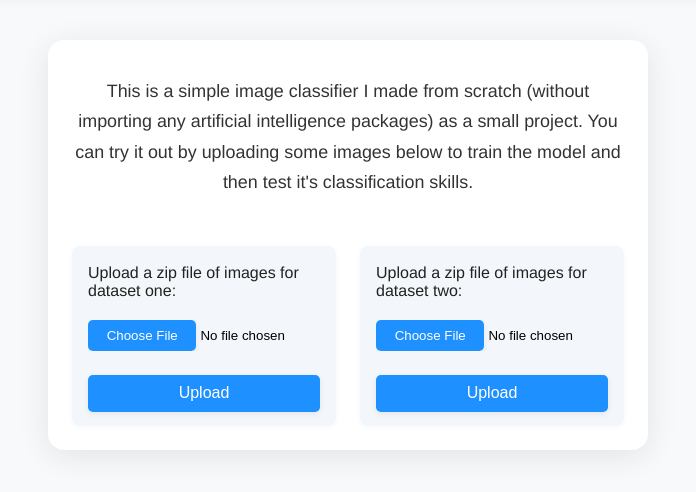
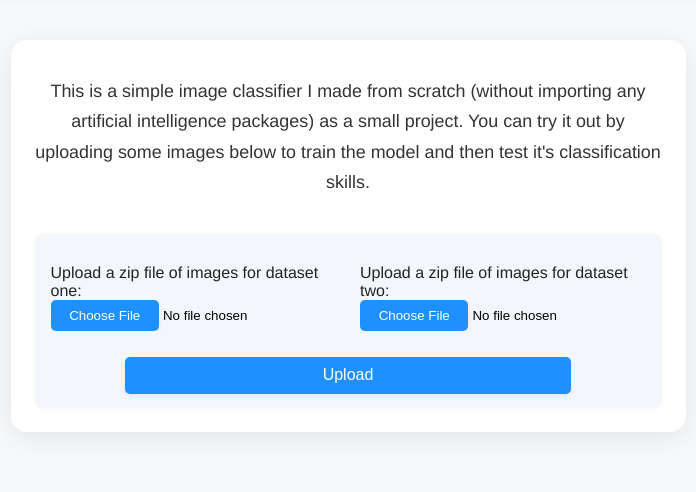
Before and after one commit to AverageApple288/Image-Classifier, a Flask app: page / in a window 1280 px wide. Shown: the part 122-614 px from the top of the page, without its empty margins (292-988 px from the left). Run offline with Flask 3, Linux system fonts and the light colour scheme; style sheets or scripts are compiled from the project's sources.

Commit message:
Cleaned up some stuff

```diff
--- a/app.py
+++ b/app.py
@@ -6,60 +6,61 @@ from flask import Flask, render_template, request
 
 app = Flask(__name__)
 
-filename1 = None
-filename2 = None
-
 @app.route('/')
 def hello_world():
     return render_template('index.html')
 
-@app.route('/upload1', methods=['POST'])
-def upload_file1():
-    uploaded_file = request.files['zipfile']
-    if uploaded_file:
-        global filename1
-        filename1 = uploaded_file.filename
-        upload_path = os.path.join(app.static_folder, 'uploads1', filename1)
-        extract_path = os.path.join(app.static_folder, 'extracted_files1')
-        os.makedirs(os.path.dirname(upload_path), exist_ok=True)
-        os.makedirs(extract_path, exist_ok=True)
-        uploaded_file.save(upload_path)
+@app.route('/upload', methods=['POST'])
+def upload_files():
+    uploaded_file1 = request.files.get('zipfile')
+    uploaded_file2 = request.files.get('zipfile2')
+    messages = []
+
+    # Dataset one
+    if uploaded_file1 and uploaded_file1.filename:
+        filename1 = uploaded_file1.filename
+        upload_path1 = os.path.join(app.static_folder, 'uploads1', filename1)
+        extract_path1 = os.path.join(app.static_folder, 'extracted_files1')
+        os.makedirs(os.path.dirname(upload_path1), exist_ok=True)
+        os.makedirs(extract_path1, exist_ok=True)
+        uploaded_file1.save(upload_path1)
         if filename1.endswith('.zip'):
-            with zipfile.ZipFile(upload_path, 'r') as zip_ref:
-                zip_ref.extractall(extract_path)
-            return render_template('index.html', message='Zip file processed and extracted.')
+            with zipfile.ZipFile(upload_path1, 'r') as zip_ref:
+                zip_ref.extractall(extract_path1)
+            messages.append('Dataset one: Zip file processed and extracted.')
         elif filename1.endswith('.tar.gz') or filename1.endswith('.tar.xz'):
             mode = 'r:gz' if filename1.endswith('.tar.gz') else 'r:xz'
-            with tarfile.open(upload_path, mode) as tar_ref:
-                tar_ref.extractall(extract_path)
-            return render_template('index.html', message=f'{os.path.splitext(filename1)[1]} file processed and extracted.')
+            with tarfile.open(upload_path1, mode) as tar_ref:
+                tar_ref.extractall(extract_path1)
+            messages.append(f'Dataset one: {os.path.splitext(filename1)[1]} file processed and extracted.')
         else:
-            return render_template('index.html', message='Invalid file type.')
-    return render_template('index.html', message='No file uploaded.')
+            messages.append('Dataset one: Invalid file type.')
+    else:
+        messages.append('Dataset one: No file uploaded.')
 
-@app.route('/upload2', methods=['POST'])
-def upload_file2():
-    uploaded_file = request.files['zipfile2']
-    if uploaded_file:
-        global filename2
-        filename2 = uploaded_file.filename
-        upload_path = os.path.join(app.static_folder, 'uploads2', filename2)
-        extract_path = os.path.join(app.static_folder, 'extracted_files2')
-        os.makedirs(os.path.dirname(upload_path), exist_ok=True)
-        os.makedirs(extract_path, exist_ok=True)
-        uploaded_file.save(upload_path)
+    # Dataset two
+    if uploaded_file2 and uploaded_file2.filename:
+        filename2 = uploaded_file2.filename
+        upload_path2 = os.path.join(app.static_folder, 'uploads2', filename2)
+        extract_path2 = os.path.join(app.static_folder, 'extracted_files2')
+        os.makedirs(os.path.dirname(upload_path2), exist_ok=True)
+        os.makedirs(extract_path2, exist_ok=True)
+        uploaded_file2.save(upload_path2)
         if filename2.endswith('.zip'):
-            with zipfile.ZipFile(upload_path, 'r') as zip_ref:
-                zip_ref.extractall(extract_path)
-            return render_template('index.html', message='Zip file processed and extracted (dataset two).')
+            with zipfile.ZipFile(upload_path2, 'r') as zip_ref:
+                zip_ref.extractall(extract_path2)
+            messages.append('Dataset two: Zip file processed and extracted.')
         elif filename2.endswith('.tar.gz') or filename2.endswith('.tar.xz'):
             mode = 'r:gz' if filename2.endswith('.tar.gz') else 'r:xz'
-            with tarfile.open(upload_path, mode) as tar_ref:
-                tar_ref.extractall(extract_path)
-            return render_template('index.html', message=f'{os.path.splitext(filename2)[1]} file processed and extracted (dataset two).')
+            with tarfile.open(upload_path2, mode) as tar_ref:
+                tar_ref.extractall(extract_path2)
+            messages.append(f'Dataset two: {os.path.splitext(filename2)[1]} file processed and extracted.')
         else:
-            return render_template('index.html', message='Invalid file type (dataset two).')
-    return render_template('index.html', message='No file uploaded (dataset two).')
+            messages.append('Dataset two: Invalid file type.')
+    else:
+        messages.append('Dataset two: No file uploaded.')
+
+    return render_template('index.html', message=' '.join(messages))
 
 if __name__ == '__main__':
     app.run()
--- a/static/styles/style.scss
+++ b/static/styles/style.scss
@@ -25,7 +25,7 @@ header {
 
 main {
   padding: 36px 24px 24px 24px;
-  max-width: 600px;
+  max-width: 675px;
   margin: 40px auto 0 auto;
   background: white;
   border-radius: 16px;
@@ -38,12 +38,18 @@ main {
   gap: 36px;
 }
 
+.upload-form {
+  display: flex;
+  flex-direction: column;
+  gap: 0;
+}
+
 .form-row {
   display: flex;
   flex-direction: row;
   gap: 24px;
   justify-content: center;
-  align-items: flex-start;
+  align-items: flex-end;
   margin-top: 12px;
 }
 
--- a/templates/index.html
+++ b/templates/index.html
@@ -15,19 +15,21 @@
                 {% endif %}
                 <p>This is a simple image classifier I made from scratch (without importing any artificial intelligence packages) as a small project. You can try it out by uploading some images below to train the model and then test it's classification skills.</p>
 
+                <form class="upload-form" action="/upload" method="POST" enctype="multipart/form-data">
                     <div class="form-row">
-                    <form action="/upload1" method="POST" enctype="multipart/form-data">
+                        <div style="flex:1">
                             <label for="zipfile">Upload a zip file of images for dataset one:</label>
                             <input type="file" id="zipfile" name="zipfile" accept=".zip,.tar.gz,.tar.xz" required>
-                        <button type="submit">Upload</button>
-                    </form>
-
-                    <form action="/upload2" method="POST" enctype="multipart/form-data">
+                        </div>
+                        <div style="flex:1">
                             <label for="zipfile2">Upload a zip file of images for dataset two:</label>
                             <input type="file" id="zipfile2" name="zipfile2" accept=".zip,.tar.gz,.tar.xz" required>
-                        <button type="submit">Upload</button>
+                        </div>
+                    </div>
+                    <div style="margin-top: 18px; text-align: center;">
+                        <button type="submit" style="width: 75%">Upload</button>
+                    </div>
                 </form>
-                </div>
             </div>
         </main>
     </body>
```
Lines whose indentation alone changed are shown as unchanged.
